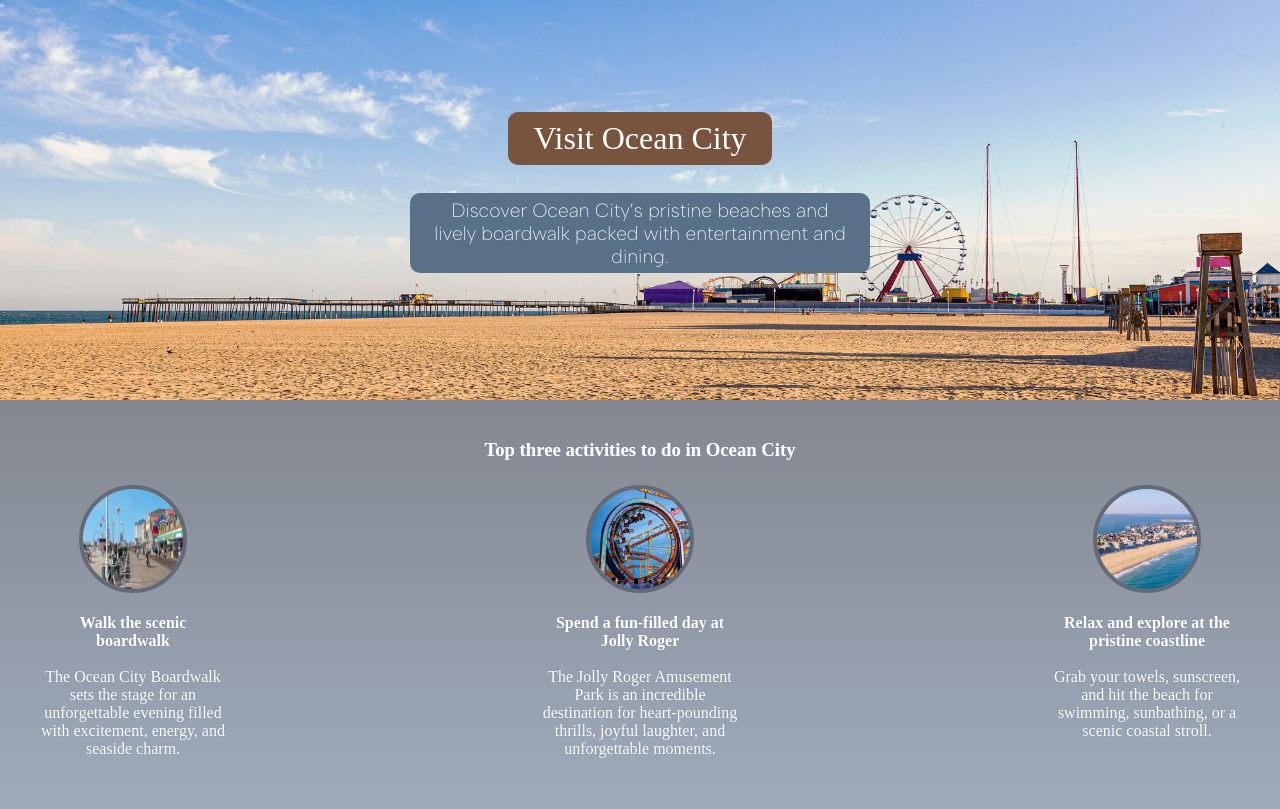
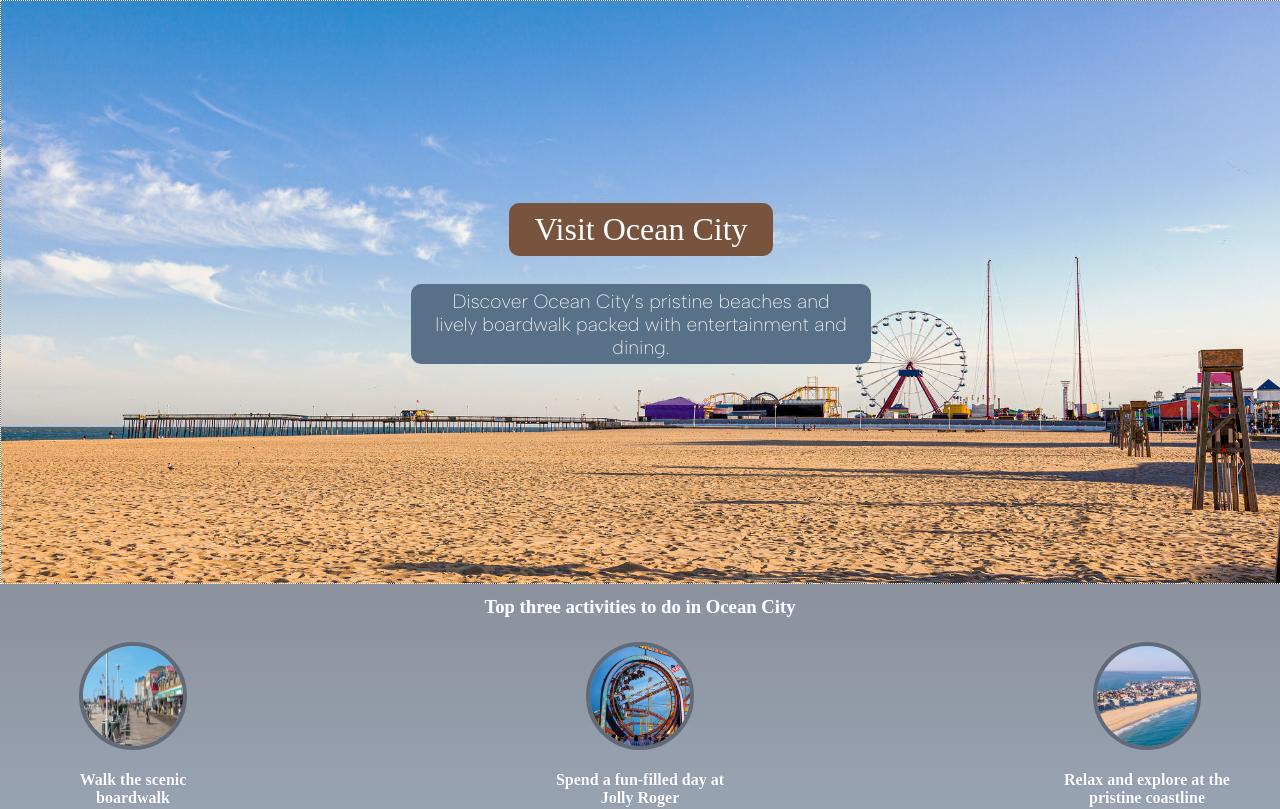
Before and after one commit to Mell-o/hometown-homepage, a plain HTML site: page index.html in a window 1280 px wide. Shown: the top 809 px of the page. Drawn offline with Linux system fonts and the light colour scheme; a web font is replaced by a local one.

Commit message:
Update styles.css

```diff
--- a/styles.css
+++ b/styles.css
@@ -6,15 +6,26 @@ body {
 }
 
 #hero-section {
-    height: 400px;
+    aspect-ratio: 11 / 5;
+    width: 100%;
     background-image: url("images/ocean-city.jpg");
     background-size: cover;
     background-repeat: no-repeat;
-    background-position: 0% -115px;
     display: flex;
     flex-direction: column;
     justify-content: center;
     align-items: center;
+    border: 1px dotted white;
+    position: relative;
+}
+
+#hero-section:hover > * {
+    opacity: 0.3;
+    transition: opacity 0.2s ease;
+}
+
+#hero-section > * {
+    transition: opacity 0.2s ease;
 }
 
 h1, h3 {
@@ -63,9 +74,8 @@ h4 {
 
 #activities-section {
     height: 350px;
-    padding: 39px 34px 0 34px;
+    padding: 12px 34px 0 34px;
     color: white;
-
 }
 
 #activities-container {
```
